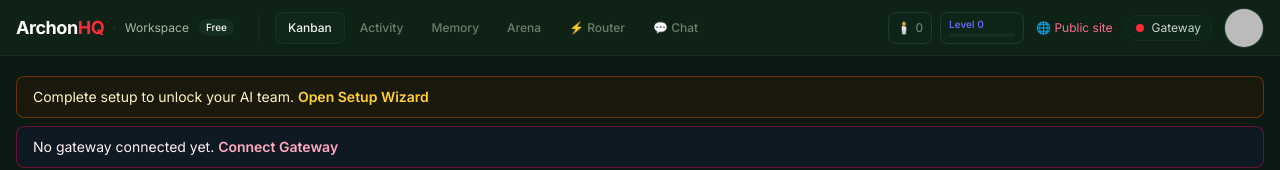
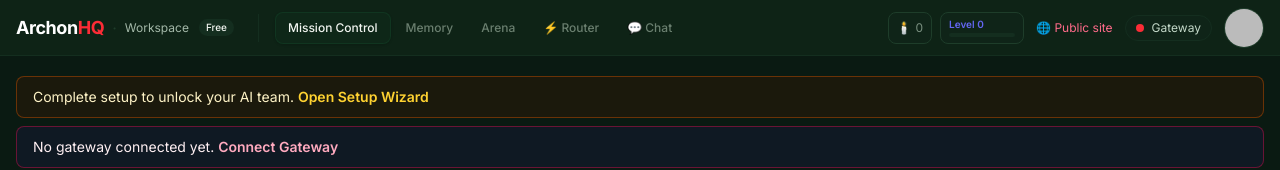
Before and after one commit to MikeS071/Mission-Control, a Next.js app: page /dashboard in a window 1280 px wide. Shown: the top 170 px of the page. Built offline with nearby package versions, Linux system fonts and the light colour scheme; no server answers; sample sign-in values are in the browser's storage.

Commit message:
feat(ui): rename Kanban → Mission Control tab, remove Activity tab (1.1, 1.2)

```diff
--- a/src/app/dashboard/page.tsx
+++ b/src/app/dashboard/page.tsx
@@ -4,7 +4,6 @@
 import { Badge } from '@/components/ui/badge';
 import { KanbanBoard } from '@/components/KanbanBoard';
 import { FileExplorer } from '@/components/FileExplorer';
-import { ActivityTab } from '@/components/ActivityTab';
 import { ArenaPanel } from '@/components/ArenaPanel';
 import { AiPipeWidget } from '@/components/AiPipeWidget';
 import { ChatPanel } from '@/components/ChatPanel';
@@ -66,8 +65,7 @@
 
         {/* Navigation tabs */}
         <TabsList className="h-8 bg-transparent p-0 gap-0.5">
-          <TabsTrigger value="kanban"    className="h-8 px-3 text-xs data-[state=active]:bg-gray-800 data-[state=active]:text-white text-gray-400">Kanban</TabsTrigger>
-          <TabsTrigger value="activity"  className="h-8 px-3 text-xs data-[state=active]:bg-gray-800 data-[state=active]:text-white text-gray-400">Activity</TabsTrigger>
+          <TabsTrigger value="kanban"    className="h-8 px-3 text-xs data-[state=active]:bg-gray-800 data-[state=active]:text-white text-gray-400">Mission Control</TabsTrigger>
           <TabsTrigger value="files"     className="h-8 px-3 text-xs data-[state=active]:bg-gray-800 data-[state=active]:text-white text-gray-400">Memory</TabsTrigger>
           <TabsTrigger value="progress"  className="h-8 px-3 text-xs data-[state=active]:bg-gray-800 data-[state=active]:text-white text-gray-400">Arena</TabsTrigger>
           <TabsTrigger value="router"    className="h-8 px-3 text-xs data-[state=active]:bg-gray-800 data-[state=active]:text-white text-gray-400">⚡ Router</TabsTrigger>
@@ -119,7 +117,6 @@
       {/* ── Tab content ── */}
       <div className="flex-1 px-4 pt-4 pb-4 min-h-0">
         <TabsContent value="kanban"   className="mt-0"><KanbanBoard /></TabsContent>
-        <TabsContent value="activity" className="mt-0"><ActivityTab /></TabsContent>
         <TabsContent value="files"    className="mt-0"><FileExplorer /></TabsContent>
         <TabsContent value="progress" className="mt-0"><ArenaPanel /></TabsContent>
         <TabsContent value="router"   className="mt-0"><AiPipeWidget /></TabsContent>
```
